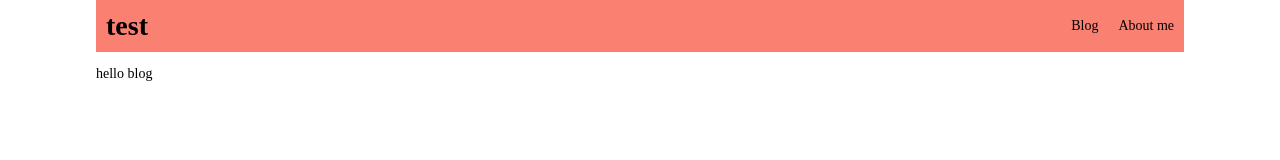
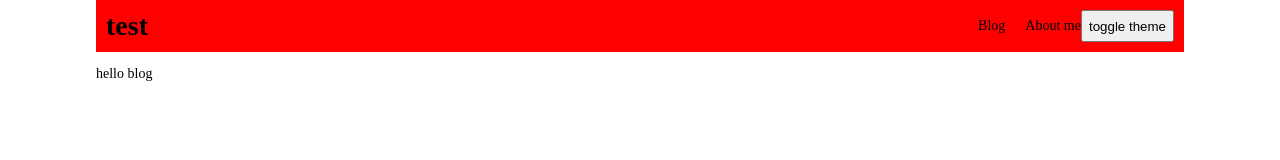
Before and after one commit to vnav92/blog-prototype, a Gatsby site: page / in a window 1280 px wide. Built offline with nearby package versions, Linux system fonts and the light colour scheme; Gatsby itself is replaced by a stand-in of ours.

Commit message:
task/add-theming

```diff
--- a/package.json
+++ b/package.json
@@ -5,6 +5,7 @@
   "version": "0.1.0",
   "author": "Kyle Mathews <mathews.kyle@gmail.com>",
   "dependencies": {
+    "classnames": "^2.2.6",
     "gatsby": "^2.32.3",
     "gatsby-image": "^2.11.0",
     "gatsby-plugin-manifest": "^2.12.0",
@@ -18,6 +19,7 @@
     "react": "^16.12.0",
     "react-dom": "^16.12.0",
     "react-helmet": "^6.1.0",
+    "react-jss": "^10.5.1",
     "sass": "^1.32.8"
   },
   "devDependencies": {
--- a/src/components/page-layout/page-layout.component.tsx
+++ b/src/components/page-layout/page-layout.component.tsx
@@ -1,12 +1,24 @@
-import React from "react"
+import React, { useState } from "react";
+import { ThemeProvider } from 'react-jss';
 
-import { Header } from "../../shared/ui"
+import { Header, defaultTheme } from "../../shared";
 
-import styles from "./page-layout.module.scss"
+import styles from "./page-layout.module.scss";
 
-export const PageLayout = ({ children }) => (
-  <div className={styles.pageLayoutWrapper}>
-    <Header title="test" />
-    {children}
-  </div>
-)
+
+
+export const PageLayout = ({ children }) => {
+  const [isDarkMode, setIsDarkMode] = useState(false);
+  return (
+    <ThemeProvider theme={isDarkMode ? defaultTheme.darkMode : defaultTheme.regularMode}>
+      <div className={styles.pageLayoutWrapper}>
+        <Header
+          title="test"
+          onThemeModeChange={() => setIsDarkMode(isEnabled => !isEnabled)}
+        />
+        {children}
+      </div>
+    </ThemeProvider>
+  )
+
+}
--- a/src/shared/index.ts
+++ b/src/shared/index.ts
@@ -1 +1,2 @@
-export * from "./ui"
+export * from './theme';
+export * from "./ui";
--- /dev/null
+++ b/src/shared/theme/index.ts
@@ -0,0 +1 @@
+export * from './theme.const';
--- /dev/null
+++ b/src/shared/theme/theme.const.ts
@@ -0,0 +1,12 @@
+import { Theme } from "./theme.type";
+
+export const defaultTheme: Theme = {
+  regularMode: {
+    primaryColor: 'red',
+    primaryContrastColor: 'black'
+  },
+  darkMode: {
+    primaryColor: 'black',
+    primaryContrastColor: 'white'
+  }
+}
--- a/src/shared/ui/header/header.component.tsx
+++ b/src/shared/ui/header/header.component.tsx
@@ -1,14 +1,31 @@
-import React from "react"
+import React from "react";
+import { createUseStyles } from 'react-jss';
+import classNames from 'classnames';
+
 import styles from "./header.module.scss"
 
+const useThemedStyles = createUseStyles(theme => ({
+  headerWrapper: {
+    background: theme.primaryColor
+  }
+}))
+
 type HeaderProps = {
-  title: string
+  title: string;
   // TODO remove optional from prop when image serving will be handled
-  logoImageSrc?: string
+  logoImageSrc?: string;
+  onThemeModeChange: () => void;
 }
 
-export const Header: React.FC<HeaderProps> = ({ title, logoImageSrc }) => (
-  <div className={styles.headerWrapper}>
+export const Header: React.FC<HeaderProps> = ({
+  title,
+  logoImageSrc,
+  onThemeModeChange
+}) => {
+  const themedStyles = useThemedStyles();
+  // const themedStyles = useThemedStyles({theme});
+  return (
+    <div className={classNames(themedStyles.headerWrapper, styles.headerWrapper)}>
       <div className={styles.titleSection}>
         {logoImageSrc && <img src={logoImageSrc} alt="blog logo image" />}
         <h1>{title}</h1>
@@ -22,5 +39,10 @@ export const Header: React.FC<HeaderProps> = ({ title, logoImageSrc }) => (
         <a></a>
         </li>
       </ul>
+      <button onClick={onThemeModeChange}
+      >
+        toggle theme
+      </button>
     </div>
   )
+}
--- a/src/shared/ui/header/header.module.scss
+++ b/src/shared/ui/header/header.module.scss
@@ -1,7 +1,6 @@
 @import "../../../styles";
 
 .headerWrapper {
-  background: $primary-color;
   padding: $default-spacing;
   display: flex;
 }
--- a/src/styles/variables.scss
+++ b/src/styles/variables.scss
@@ -1,6 +1,3 @@
-// colors
-$primary-color: salmon;
-
 // spacing
 $default-spacing: 10px;
 
```
Also changed, not shown: TODO.md (+2 -0 lines), src/shared/theme/theme.type.ts (added, +9 -0 lines), 1 other file. Lines whose indentation alone changed are shown as unchanged.
